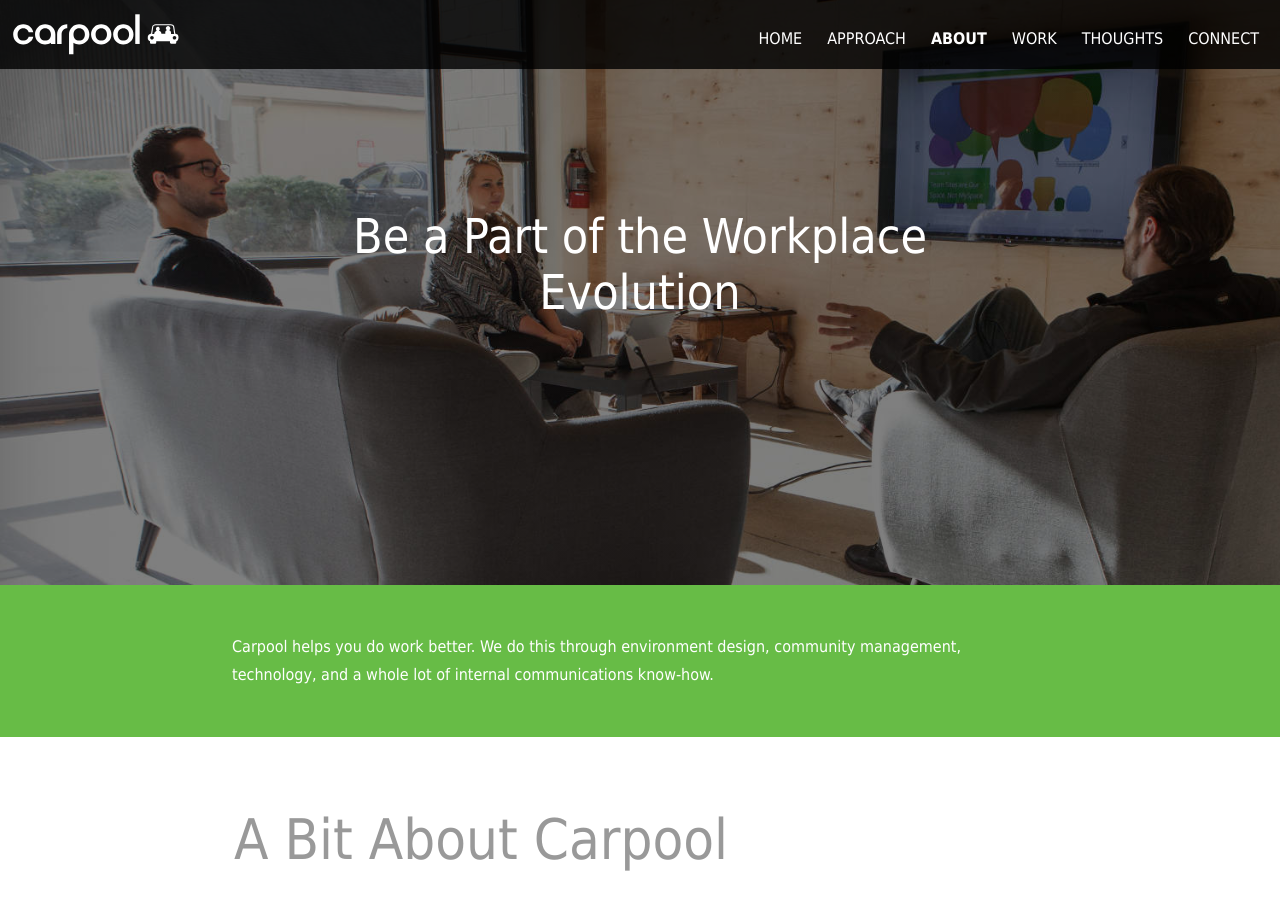
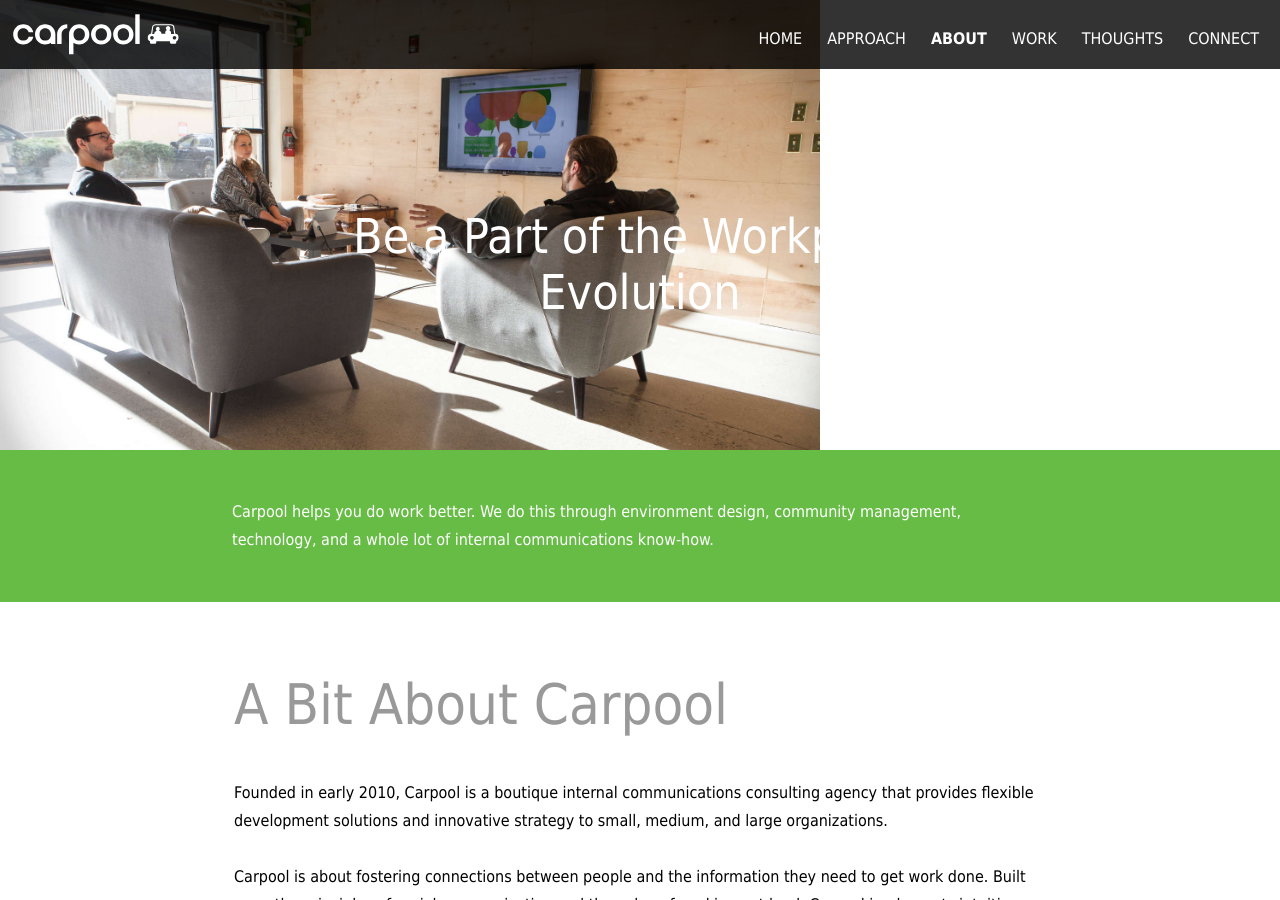
Before and after one commit to colinrigley/carpoolagency.github.io, a Jekyll site: the page built from about/index.html, in a window 1280 px wide and 900 px high. Built offline with Jekyll 4.4.1, drawn with Linux system fonts in a browser that asks for light colours.

Commit message:
made the about page top picture cleaner, removed unnecessary wrappers and made bg attchmnt fixed

```diff
--- a/about/index.html
+++ b/about/index.html
@@ -7,18 +7,12 @@ title: About
 *  About starts here
 * -->
 <section id="about" class="carpool-page">
-    <div class="topMediaContainer">
-        <div class="innerContainer">
-            <div class="aboutTopPicture">
-                <div class="row center-margin c-52 pt-12">
-                    <H1>Be a Part of the Workplace Evolution</H1>
-                </div>
-            </div>
-            <div class="downArrowContainer">
-                <img class="downArrow" src="/carpool/img/svg_icons/arrow_white.svg">
-            </div>
+    <div class="aboutTopPicture">
+        <div class="row center-margin c-52 pt-12">
+          <H1>Be a Part of the Workplace Evolution</H1>
         </div>
     </div>
+
 
     <div class="row bg-lightGreen">
         <div class="welcomeMessage center-margin c-51">
--- a/carpool/css/main.css
+++ b/carpool/css/main.css
@@ -25,14 +25,6 @@ body {
 #carpool span,
 #carpool object,
 #carpool iframe,
-
-/*#carpool h1,
-#carpool h2,
-#carpool h3,
-#carpool h4,
-#carpool h5,
-#carpool h6,*/
-
 #carpool p,
 #carpool blockquote,
 #carpool pre,
@@ -58,11 +50,6 @@ body {
 #carpool dl,
 #carpool dt,
 #carpool dd,
-
-/*#carpool ol,
-#carpool ul,
-#carpool li,*/
-
 #carpool fieldset,
 #carpool form,
 #carpool label,
@@ -97,7 +84,6 @@ body {
     border: 0;
     outline: 0;
     font-size: 100%;
-    /*vertical-align: baseline;*/
     background: rgba(255, 255, 255, 0);
 }
 
@@ -1563,10 +1549,6 @@ ol {
     position: relative;
     z-index: 5;
     background-color: #FFF;
-    /*    -moz-box-shadow: 0 0 30px rgba(0,0,0,0.8)
-    -webkit-box-shadow: 0 0 30px rgba(0,0,0,0.8);
-    box-shadow: 0 0 30px rgba(0,0,0,0.8);
-*/
 }
 
 #carpool .topMediaContainer {
@@ -2396,12 +2378,6 @@ ol {
     width: 100%;
     padding: 30px 0 30px 0;
     background: #4D4D4D;
-    /*    background-image: -webkit-repeating-linear-gradient(to right, #999999 18px, #a9a9a9 18px, #a9a9a9 19px, #999999 19px, #999999 37px);
-    background-image: -moz-repeating-linear-gradient(to right, #999999 18px, #a9a9a9 18px, #a9a9a9 19px, #999999 19px, #999999 37px);
-    background-image: -ms-repeating-linear-gradient(to right, #999999 18px, #a9a9a9 18px, #a9a9a9 19px, #999999 19px, #999999 37px);
-    background-image: -o-repeating-linear-gradient(to right, #999999 18px, #a9a9a9 18px, #a9a9a9 19px, #999999 19px, #999999 37px);
-    background-image: repeating-linear-gradient(to right, #999999 18px, #a9a9a9 18px, #a9a9a9 19px, #999999 19px, #999999 37px);
-*/
     bottom: 0px;
 }
 
@@ -2460,20 +2436,17 @@ ol {
     font-weight: lighter;
 }
 
-#carpool #about .topMediaContainer {
-    height: 65vh;
-}
-
-#carpool #about .topMediaContainer .innerContainer .aboutTopPicture {
+#carpool #about .aboutTopPicture {
     color: #FFF;
     text-align: center;
-    background-size: cover;
+    background: url('/carpool/img/9994.jpg');
+    background-size: contain;
+    background-repeat: no-repeat;
     background-attachment: fixed;
-    height: 100vh;
-    background: linear-gradient( rgba(0, 0, 0, 0.5), rgba(0, 0, 0, 0.5)), url('/carpool/img/9994.jpg') 0px -105px/cover;
-}
-
-#carpool #about .topMediaContainer .innerContainer .aboutTopPicture h1 {
+    height: 50vh;
+}
+
+#carpool #about .aboutTopPicture h1 {
     font-size: 48px;
     font-weight: lighter;
 }
@@ -2528,3 +2501,14 @@ ol {
     margin-right: 3em;
     margin-bottom: 3em;
 }
+
+.featherlight-content {
+  width: 70vh;
+  background-color: transparent !important;
+}
+
+.featherlight-close {
+  color:white !important;
+  font-size:25px;
+  background-color: transparent !important;
+}
--- a/index.html
+++ b/index.html
@@ -49,7 +49,7 @@ title: Home
 
             <div class="sectionDetailContainer">
                 <div class="sectionDetail mb-6">
-                    <a href="/carpool/img/svg_icons/EnvironmentDesign.svg" data-lightbox="image-1" data-title="Environment Design">
+                    <a href="#" data-featherlight="/carpool/img/svg_icons/EnvironmentDesign.svg">
                         <div class="sectionDetailImage float-right c-15 r-14 enviroDesignImage" style="background-image: url('/carpool/img/svg_icons/EnvironmentDesign.svg');"></div>
                     </a>
                     <div class="animationTextContainer float-left c-42">
@@ -64,7 +64,7 @@ title: Home
                     </div>
                 </div>
                 <div class="sectionDetail mb-6">
-                    <a href="/carpool/img/svg_icons/Implementation.svg" data-lightbox="image-2" data-title="Implementation">
+                    <a href="#" data-featherlight="/carpool/img/svg_icons/Implementation.svg">
                         <div class="sectionDetailImage float-left c-15 r-15 implementationImage" style="background-image: url('/carpool/img/svg_icons/Implementation.svg');"></div>
                     </a>
                     <div class="animationTextContainer float-left c-42">
@@ -79,7 +79,7 @@ title: Home
                     </div>
                 </div>
                 <div class="sectionDetail">
-                    <a href="/carpool/img/svg_icons/support.svg" data-lightbox="image-3" data-title="Support">
+                    <a href="#" data-featherlight="/carpool/img/svg_icons/support.svg">
                         <div class="sectionDetailImage float-right c-15 r-14 supportImage" style="background-image: url('/carpool/img/svg_icons/support.svg');"></div>
                     </a>
 
```
Also changed, not shown: work/index.html (+7 -4 lines).
